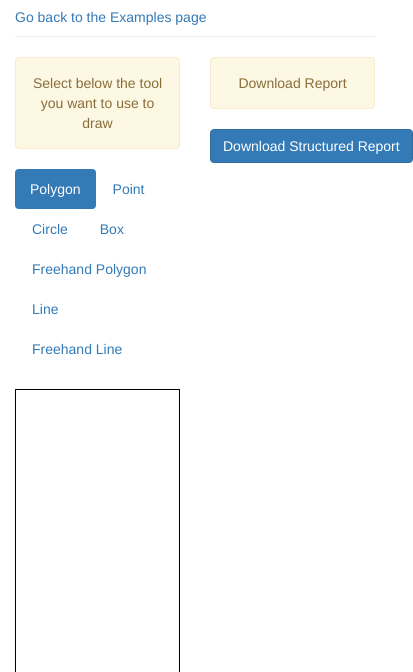
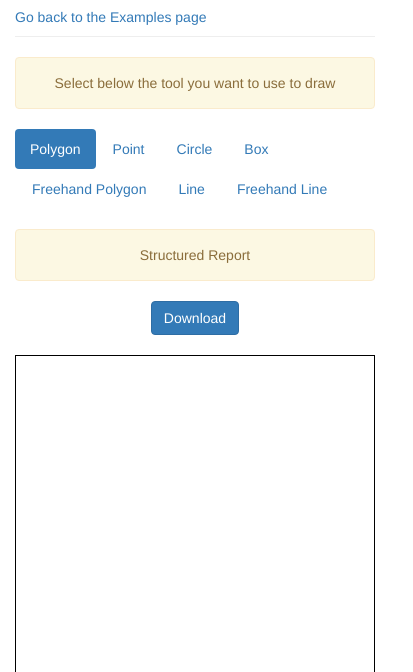
Before and after one commit to dcmjs-org/dcmjs-examples, a plain HTML site: page microscopy/generateReport/index.html in a window 390 px wide. Shown: the part 172-844 px from the top of the page, 413 px wide, since content can reach past the window. Drawn offline with nearby package versions, Linux system fonts and the light colour scheme; a script that the page names is missing.

Commit message:
bootstrap adjustments for mobile layout (#5)
* bootstrap adjustments for mobile layout

* moving back default tag

```diff
--- a/microscopy/generateReport/index.html
+++ b/microscopy/generateReport/index.html
@@ -134,7 +134,7 @@
       <div class="bs-example" data-example-id="simple-thumbnails">
         <div class="row">
 
-          <div class="col-xs-6 col-md-9" >
+          <div class="col-xs-12 col-md-9" >
             <div class="alert alert-warning text-center" role="alert">Select below the tool you want to use to draw</div>
             <ul class="nav nav-pills" id="tools-list">
               <li role="presentation" class="active"><a id="polygon">Polygon</a></li>
@@ -146,7 +146,19 @@
               <li role="presentation"><a id="freehandline">Freehand Line</a></li>
             </ul>
             <br/>
-            <div
+
+          </div>
+          <div class="col-xs-12 col-md-3">
+            <div class="alert alert-warning text-center" role="alert">Structured Report</div>
+            <div class="list-group">
+                <input
+                    type="button" class="btn btn-primary center-block" id="downloadReport"
+                    value="Download"
+                    />
+            </div>
+          </div>
+          <div class="col-xs-12 col-md-12">
+              <div
               style="width:100%;height:550px;position:relative;display:inline-block;"
               oncontextmenu="return false"
               class="cornerstone-enabled-image"
@@ -160,16 +172,6 @@
               ></div>
 
             </div>
-
-          </div>
-          <div class="col-xs-6 col-md-3">
-            <div class="alert alert-warning text-center" role="alert">Download Report</div>
-            <div class="list-group">
-                <input
-                    type="button" class="btn btn-primary" id="downloadReport"
-                    value="Download Structured Report"
-                    />
-            </div>
           </div>
         </div>
       </div>
```
Also changed, not shown: microscopy/loadFromReport/index.html (+18 -15 lines).
